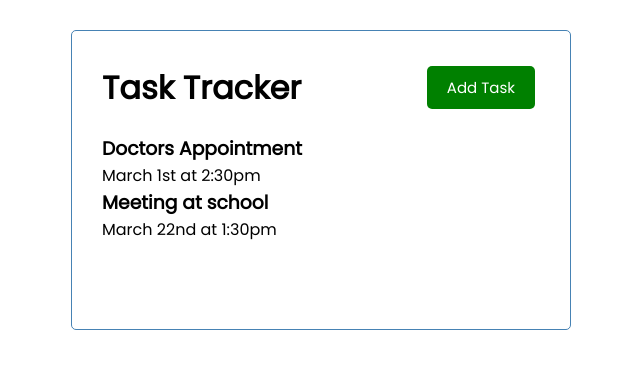
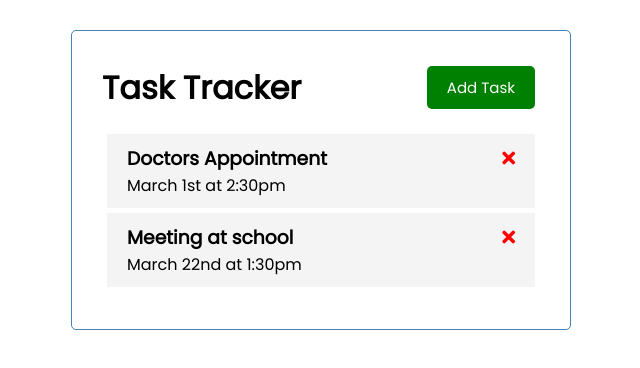
Before and after one commit to dennishg32/Task-Tracker-with-VueJS, a Vue app: page / in a window 1280 px wide. Shown: the top 368 px of the page, without its empty margins (319-959 px from the left). Built offline with nearby package versions, Linux system fonts and the light colour scheme.

Commit message:
added icons

```diff
--- a/public/index.html
+++ b/public/index.html
@@ -1,17 +1,27 @@
 <!DOCTYPE html>
 <html lang="">
-  <head>
-    <meta charset="utf-8">
-    <meta http-equiv="X-UA-Compatible" content="IE=edge">
-    <meta name="viewport" content="width=device-width,initial-scale=1.0">
-    <link rel="icon" href="<%= BASE_URL %>favicon.ico">
-    <title><%= htmlWebpackPlugin.options.title %></title>
-  </head>
-  <body>
+
+<head>
+    <meta charset="utf-8" />
+    <meta http-equiv="X-UA-Compatible" content="IE=edge" />
+    <meta name="viewport" content="width=device-width,initial-scale=1.0" />
+    <link rel="stylesheet" href="https://cdnjs.cloudflare.com/ajax/libs/font-awesome/5.15.2/css/all.min.css" />
+    <link rel="icon" href="<%= BASE_URL %>favicon.ico" />
+    <title>
+        <%= htmlWebpackPlugin.options.title %>
+    </title>
+</head>
+
+<body>
     <noscript>
-      <strong>We're sorry but <%= htmlWebpackPlugin.options.title %> doesn't work properly without JavaScript enabled. Please enable it to continue.</strong>
+      <strong
+        >We're sorry but <%= htmlWebpackPlugin.options.title %> doesn't work
+        properly without JavaScript enabled. Please enable it to
+        continue.</strong
+      >
     </noscript>
     <div id="app"></div>
     <!-- built files will be auto injected -->
-  </body>
+</body>
+
 </html>
--- a/src/components/Task.vue
+++ b/src/components/Task.vue
@@ -1,6 +1,9 @@
 <template>
   <div class="task">
-    <h3>{{ task.text }}</h3>
+    <h3>
+      {{ task.text }}
+      <i class="fas fa-times"></i>
+    </h3>
     <p>{{ task.day }}</p>
   </div>
 </template>
@@ -13,3 +16,23 @@
   },
 };
 </script>
+
+<style scoped>
+.fas {
+  color: red;
+}
+.task {
+  background: #f4f4f4;
+  margin: 5px;
+  padding: 10px 20px;
+  cursor: pointer;
+}
+.task.reminder {
+  border-left: 5px solid green;
+}
+.task h3 {
+  display: flex;
+  align-items: center;
+  justify-content: space-between;
+}
+</style>
```
